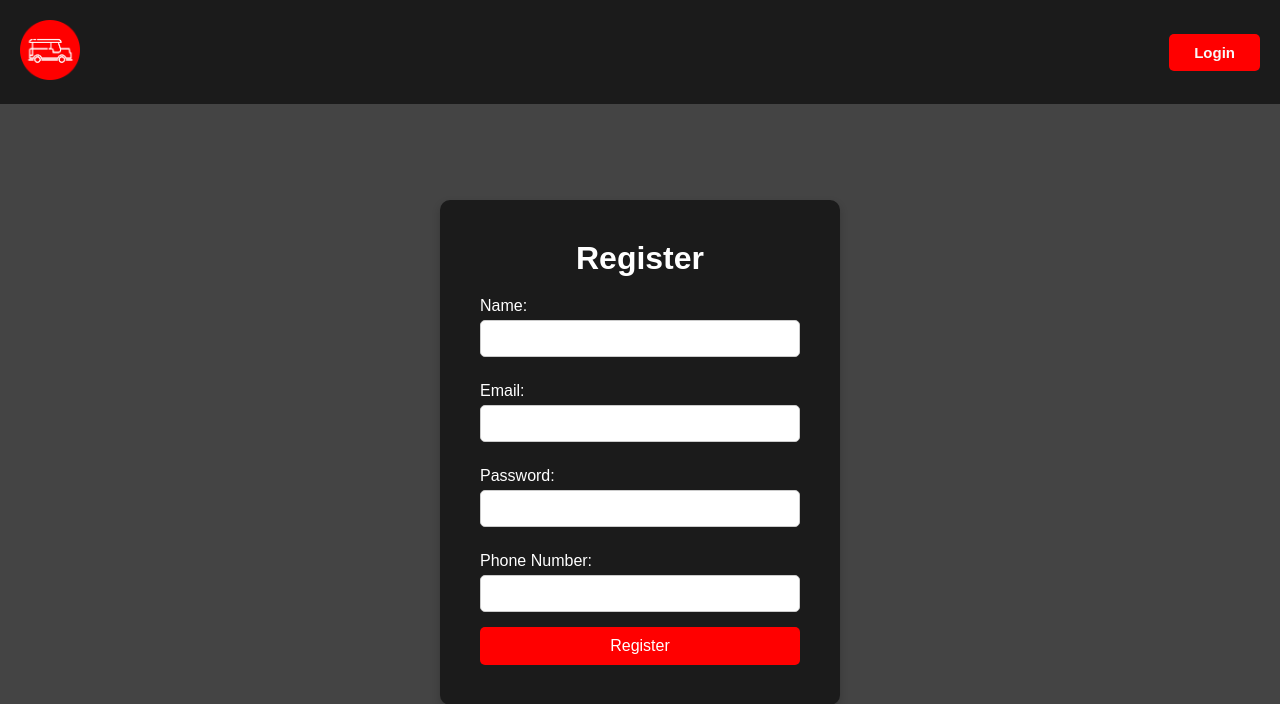
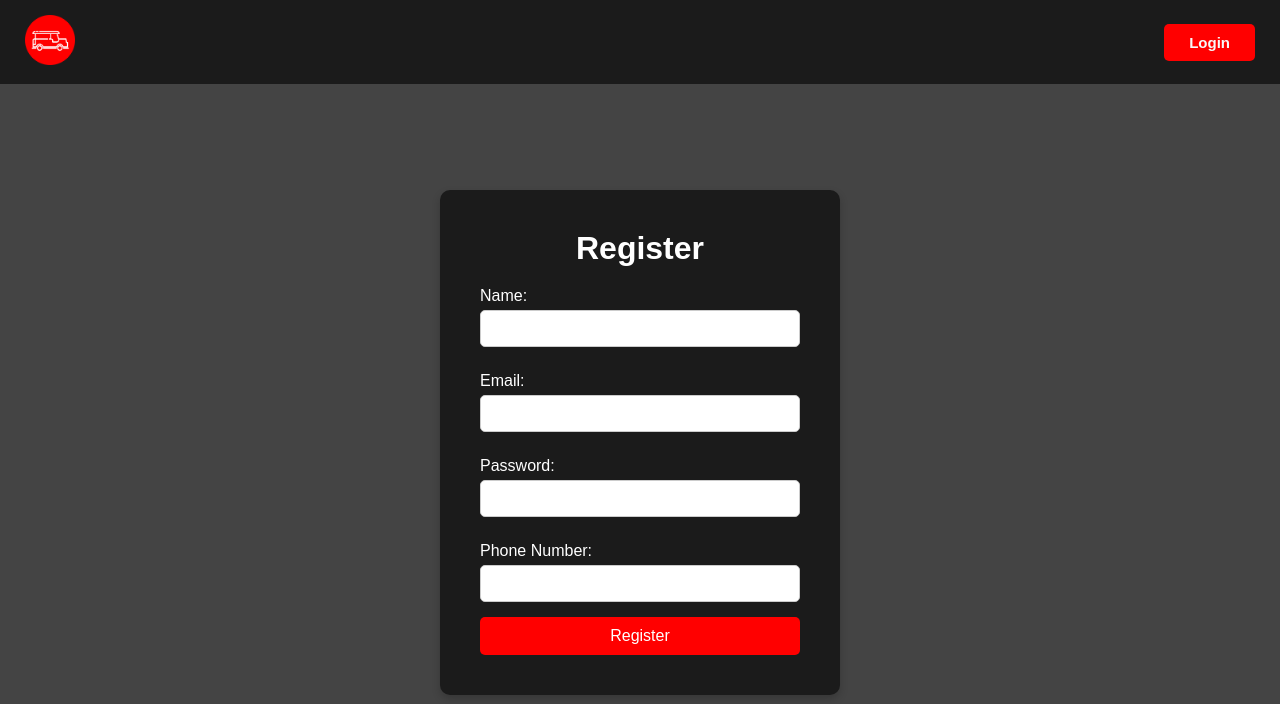
Before and after one commit to Ke-yuu/AgLugan, a PHP site: page /html/register.html in a window 1280 px wide. Shown: the top 704 px of the page. Run offline with PHP 8.4, Linux system fonts and the light colour scheme.

Commit message:
More Changes

```diff
--- a/css/landingPage.css
+++ b/css/landingPage.css
@@ -24,7 +24,7 @@ header {
   display: flex;
   justify-content: space-between;
   align-items: center;
-  padding: 20px;
+  padding: 15px 25px;
   background-color: rgb(27, 27, 27);
   padding-right: 55px;
 }
@@ -34,7 +34,7 @@ header {
 
 }
 .logo {
-  width: 60px;
+  width: 50px;
 }
 .brand-name {
   font-size: 1.5rem;
--- a/css/register.css
+++ b/css/register.css
@@ -21,12 +21,16 @@ header {
   display: flex;
   justify-content: space-between;
   align-items: center;
-  padding: 20px;
+  padding: 15px 25px;
   background-color: rgb(27, 27, 27);
 }
 
 .logo {
-  width: 60px;
+  width: 50px;
+}
+.logo:hover {
+  cursor: pointer;
+  transform: scale(1.1);
 }
 
 .login-btn {
--- a/html/paymentPage.html
+++ b/html/paymentPage.html
@@ -12,7 +12,7 @@
   <header>
     <nav>
       <div class="logo-container">
-        <img src="../media/logo.png" alt="AgLugan Logo" class="logo">
+        <a href="../index.html"><img src="../media/logo.png" alt="AgLugan Logo" class="logo"></a>
       </div>
       <ul class="nav-links">
         <li><a href="../html/passenger-dashboard.html"><strong>Home</strong></a></li>
--- a/html/schedule.html
+++ b/html/schedule.html
@@ -10,10 +10,9 @@
   <header>
     <nav>
       <div class="logo-container">
-        <img src="../media/logo.png" alt="Aglugan Logo" class="logo">
+        <a href="../index.html"><img src="../media/logo.png" alt="Aglugan Logo" class="logo"></a>
       </div>
       <ul class="nav-links">
-        <li><a href="../html/passenger-dashboard.html"><strong>Home</strong></a></li>
         <li><a href="" class="active"><strong>Schedules</strong></a></li>
       </ul>
     </nav>
```
Also changed, not shown: css/aboutUsStyle.css (+6 -2 lines), css/paymentStyle.css (+5 -2 lines), css/schedule.css (+5 -2 lines).
